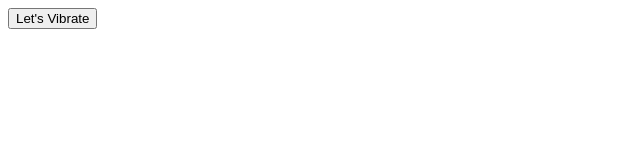
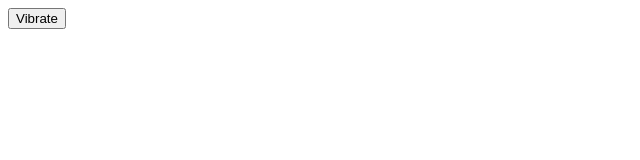
Before and after one commit to mozillakr/WebAPI, a plain HTML site: page Vibration/index.html in a window 1280 px wide. Shown: the full height of the page, 0-640 px from the left. Drawn offline with Linux system fonts and the light colour scheme.

Commit message:
Chnage title name :)

```diff
--- a/Vibration/index.html
+++ b/Vibration/index.html
@@ -2,10 +2,10 @@
 <html>
 	<head>
 		<meta http-equiv="content-type" content="text/html; charset=utf-8">
-		<title>Vibrator Example</title>
+		<title>Vibration API Example</title>
 	</head>
 	<body>
-		<button id="Vibrate">Let's Vibrate</button>
+		<button id="Vibrate">Vibrate</button>
 		<script type="text/javascript" charset="utf-8">
 			var vibrateButton = document.getElementById("Vibrate");
 			vibrateButton.addEventListener("click", function(){
```
